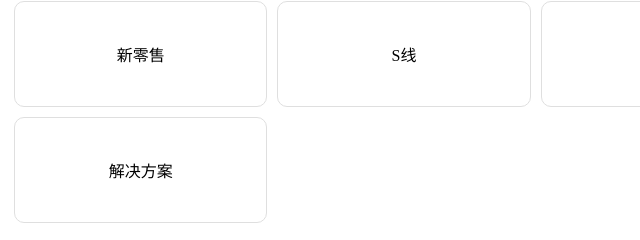
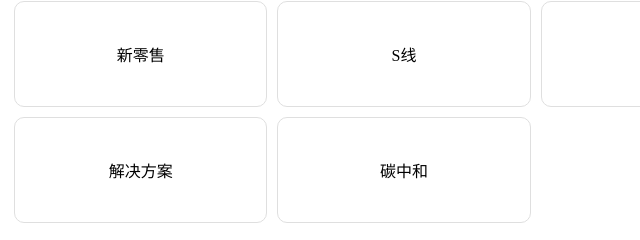
Before and after one commit to vancece/vancece.github.io, a plain HTML site: page index.html in a window 1280 px wide. Shown: the part 458-698 px from the top of the page, 236-876 px from the left. Drawn offline with Linux system fonts and the light colour scheme.

Commit message:
add chanel

```diff
--- a/index.html
+++ b/index.html
@@ -154,6 +154,7 @@
             </div>
             <div class="menu-row">
                 <div class="menu-td" id="13" onclick="myToggle('13')">解决方案</div>
+                <div class="menu-td" id="14" onclick="myToggle('14')">碳中和</div>
             </div>
         </div>
         <label>计算结果：<input id="result" value="0"></label>
```
